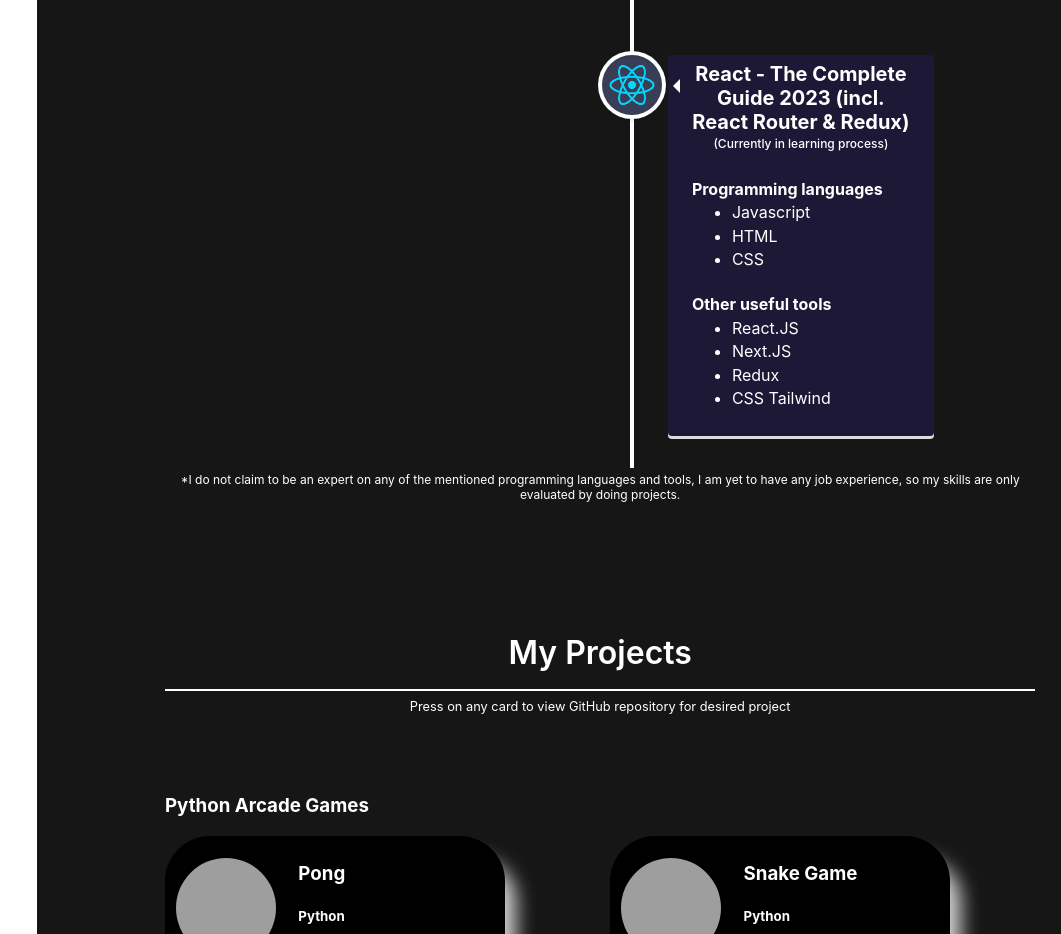
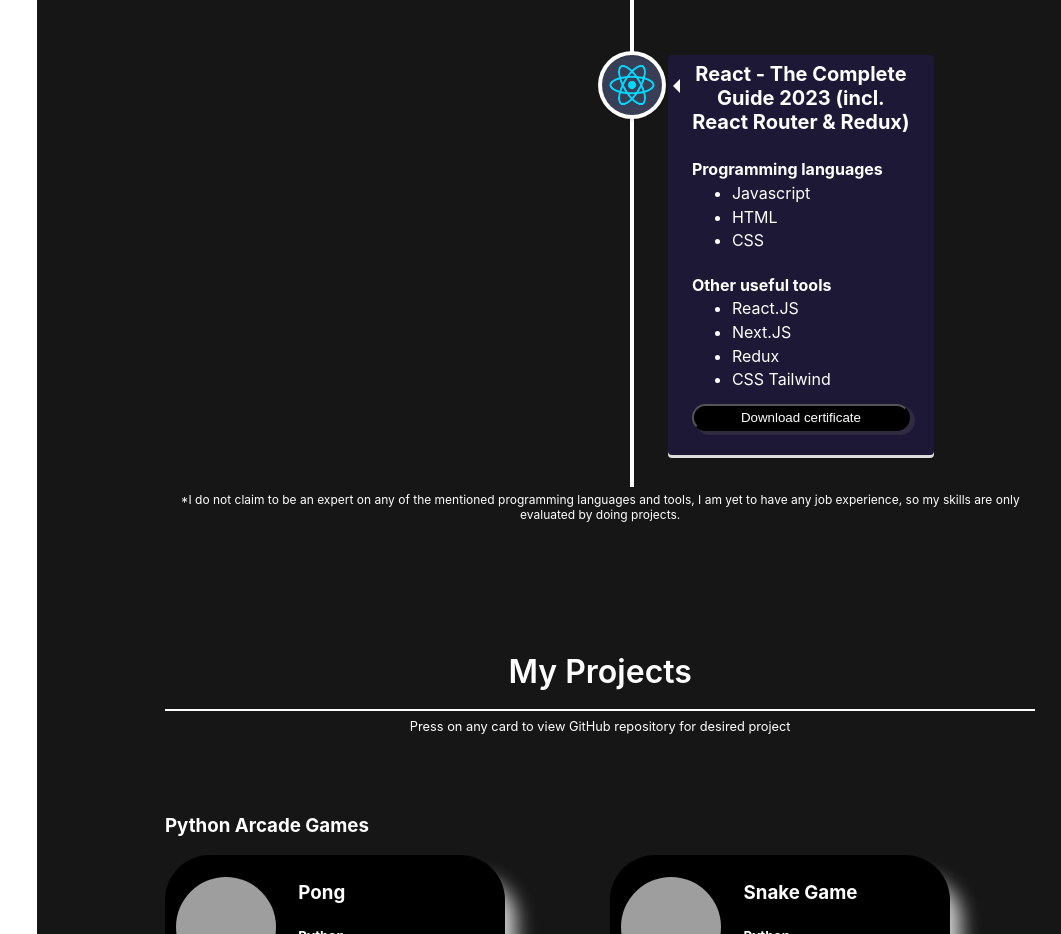
Before and after one commit to JonasUrn/PortfilioWebsite, a React (Create React App) app: page / in a window 1280 px wide. Shown: the part 3320-4254 px from the top of the page, without its empty margins (219-1280 px from the left). Built offline with nearby package versions, Linux system fonts and the light colour scheme; grey boxes are pictures that could not be loaded.

Commit message:
Added React.js certificate

```diff
--- a/src/Components/RightSide/AboutMeSection/Skills.js
+++ b/src/Components/RightSide/AboutMeSection/Skills.js
@@ -7,6 +7,7 @@
 
 import PythonCertificate from "../../../Assets/python.pdf";
 import FlutterCertificate from "../../../Assets/flutter.pdf";
+import ReactCertificate from '../../../Assets/react.pdf';
 
 import SkillsTimeline from "./SkillsTimeline";
 
@@ -17,9 +18,6 @@
   const solidityCaption = isEnglish
     ? "(Only the very basics)"
     : "(Tik pradmenys)";
-  const reactCaption = isEnglish
-    ? "(Currently in learning process)"
-    : "(Dabar mokausi)";
   return [
     {
       course: "100 Days of Code: The Complete Python Pro Bootcamp for 2023",
@@ -50,8 +48,8 @@
       programmingLanguages: ["Javascript", "HTML", "CSS"],
       otherSkills: ["React.JS", "Next.JS", "Redux", "CSS Tailwind"],
       logoPath: "../react-logo-removebg-preview.png",
-      certificate: null,
-      caption: reactCaption,
+      certificate: ReactCertificate,
+      caption: null,
     },
   ];
 };
@@ -109,58 +107,6 @@
           ? "Courses finished and programming skills"
           : "Baigti programavimo kursai bei įgūdžiai"}
       </h3>
-      {/* <table>
-        <thead>
-          <tr>
-            {!isSmall && <th className="logo-cell"></th>}
-            <th className="course-cell">
-              {isEnglish ? "Course" : "Kurso pavadinimas"}
-            </th>
-            <th className="skill-cell">
-              {isEnglish ? "Programming languages" : "Programavimo kalbos"}
-            </th>
-            <th className="skill-cell">
-              {isEnglish ? "Other valuable skills" : "Kiti įgyti įgūdžiai"}
-            </th>
-          </tr>
-        </thead>
-        <tbody>
-          {courses(isEnglish).map((course) => {
-            return (
-              <tr key={course.course}>
-                {!isSmall && (
-                  <td className="logo-cell">
-                    <img src={course.logoPath} alt={course.course} />
-                  </td>
-                )}
-                <td className="course-cell">
-                  <h4 className="course-title">{course.course}</h4>
-                  {course.certificate !== null ? (
-                    <button
-                      className="download-btn"
-                      onClick={() => handleDownload(course.certificate)}
-                    >
-                     {isEnglish ? 'Download certificate' : 'Siųsti sertifikatą'}
-                    </button>
-                  ) : (
-                    <></>
-                  )}
-                </td>
-                <td className="skill-cell">
-                  {course.programmingLanguages.map((language) => {
-                    return <p key={language}>{language}</p>;
-                  })}
-                </td>
-                <td className="skill-cell">
-                  {course.otherSkills.map((skill) => {
-                    return <p key={skill}>{skill}</p>;
-                  })}
-                </td>
-              </tr>
-            );
-          })}
-        </tbody>
-      </table> */}
       <SkillsTimeline skills={courses} isEnglish={isEnglish} />
       {captionContent(isEnglish)}
     </div>
```
Also changed, not shown: 1 other file (tests, documents, lock files or other folders).
